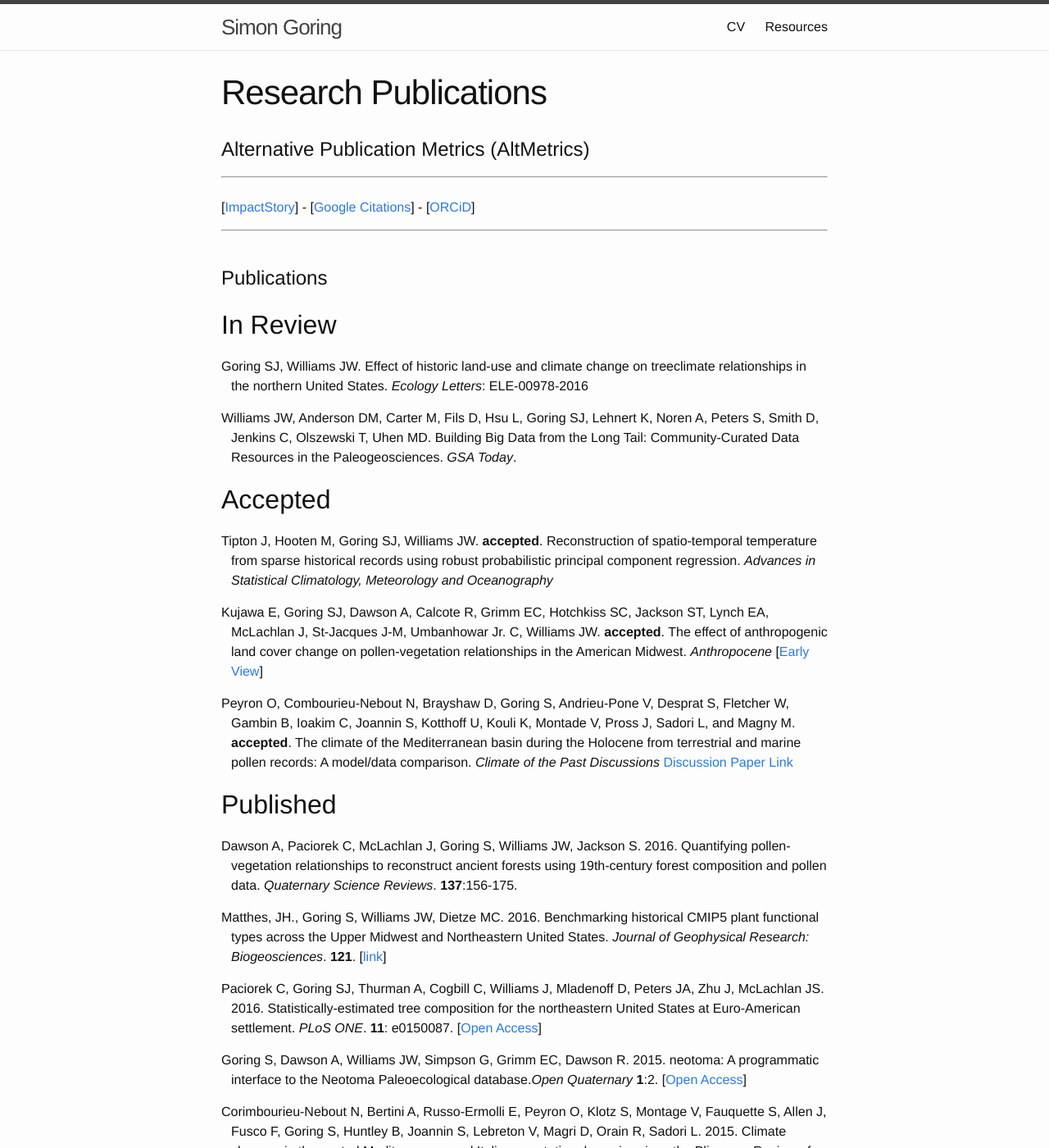
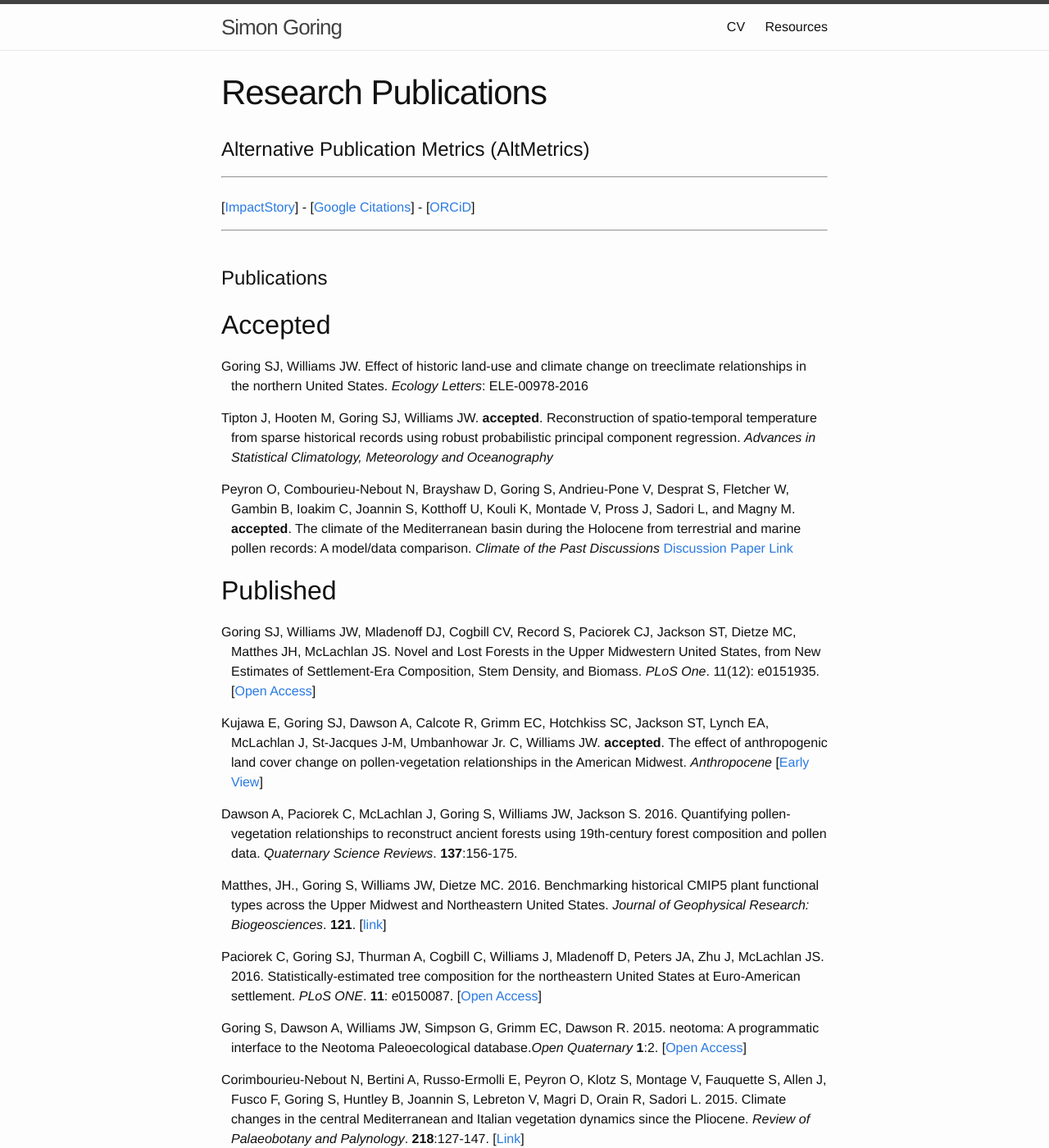
Before and after one commit to SimonGoring/simongoring.github.io, a Jekyll site: the page built from _cv/Publications.md, in a window 1280 px wide and 1400 px high. Shown: the whole window at 82% size. Built offline with Jekyll 4.4.1, drawn with Linux system fonts in a browser that asks for light colours; some of the changed text lies outside the part shown.

Commit message:
Updated the publications.

```diff
--- a/_cv/Publications.md
+++ b/_cv/Publications.md
@@ -13,26 +13,22 @@ concept: Academic Peer Reviewed Publications and Software
 <br>
 <h1>Publications</h1>
 
-<h2>In Review</h2>
-
+<h2>Accepted</h2>
 <p class="hangingindent">
 Goring SJ, Williams JW. Effect of historic land-use and climate change on treeclimate relationships in the northern United States. <i>Ecology Letters</i>: ELE-00978-2016</p>
 
 <p class="hangingindent">
-Williams JW, Anderson DM, Carter M, Fils D, Hsu L, Goring SJ, Lehnert K, Noren A, Peters S, Smith D, Jenkins C, Olszewski T, Uhen MD. Building Big Data from the Long Tail: Community-Curated Data Resources in the Paleogeosciences. <i>GSA Today</i>.
-</p>
-
-<h2>Accepted</h2>
-<p class="hangingindent">
 Tipton J, Hooten M, Goring SJ, Williams JW. <b>accepted</b>. Reconstruction of spatio-temporal temperature from sparse historical records using robust probabilistic principal component regression. <i>Advances in Statistical Climatology, Meteorology and Oceanography</i></p>
-
-<p class="hangingindent">
- Kujawa E, Goring SJ, Dawson A, Calcote R, Grimm EC, Hotchkiss SC, Jackson ST, Lynch EA, McLachlan J, St-Jacques J-M, Umbanhowar Jr. C, Williams JW. <b>accepted</b>. The effect of anthropogenic land cover change on pollen-vegetation relationships in the American Midwest. <i>Anthropocene</i> [<a href="http://dx.doi.org/10.1016/j.ancene.2016.09.005" title="In press paper link">Early View</a>]</p>
 
 <p class="hangingindent">
 Peyron O, Combourieu-Nebout N, Brayshaw D, Goring S, Andrieu-Pone V, Desprat S, Fletcher W,  Gambin B, Ioakim C, Joannin S, Kotthoff U, Kouli K, Montade V, Pross J, Sadori L, and Magny M. <b>accepted</b>. The climate of the Mediterranean basin during the Holocene from terrestrial and marine pollen records: A model/data comparison. <i>Climate of the Past Discussions</i> <a href="http://www.clim-past-discuss.net/cp-2016-65/">Discussion Paper Link</a></p>
 
 <h2>Published</h2>
+
+<p class="hangingindent">Goring SJ, Williams JW, Mladenoff DJ, Cogbill CV, Record S, Paciorek CJ, Jackson ST, Dietze MC, Matthes JH, McLachlan JS. Novel and Lost Forests in the Upper Midwestern United States, from New Estimates of Settlement-Era Composition, Stem Density, and Biomass. <i>PLoS One</i>. 11(12): e0151935. [<a href="http://dx.doi.org/10.1371/journal.pone.0151935" title="Journal article">Open Access</a>]</p>
+
+<p class="hangingindent">
+ Kujawa E, Goring SJ, Dawson A, Calcote R, Grimm EC, Hotchkiss SC, Jackson ST, Lynch EA, McLachlan J, St-Jacques J-M, Umbanhowar Jr. C, Williams JW. <b>accepted</b>. The effect of anthropogenic land cover change on pollen-vegetation relationships in the American Midwest. <i>Anthropocene</i> [<a href="http://dx.doi.org/10.1016/j.ancene.2016.09.005" title="Journal article">Early View</a>]</p>
 
 <p class="hangingindent">
 Dawson A, Paciorek C, McLachlan J, Goring S, Williams JW, Jackson S. 2016. Quantifying pollen-vegetation relationships to reconstruct ancient forests using 19th-century forest composition and pollen data. <i>Quaternary Science Reviews</i>. <b>137</b>:156-175.</p>
@@ -78,10 +74,6 @@ Matthes, JH., Goring S, Williams JW, Dietze MC. 2016. Benchmarking historical CM
 
 <p class="hangingindent">Vamosi J, Goring S, Kennedy B, Mayberry R, Moray C, Neame LA, Tunbridge ND, Elle E. (2007) Pollination, Floral Display, and the Ecological Correlates of Polyploidy. <i>Functional Ecosystems and Communities</i>. <b>1</b>: 1-9. [<a href="http://www.globalsciencebooks.info/JournalsSup/images/Sample/FEC_1%281%291-9.pdf">Open Access</a>]</p>
 
-### Accepted - In Revision
-
-<p class="hangingindent">Goring SJ, Williams JW, Mladenoff DJ, Cogbill CV, Record S, Paciorek CJ, Jackson ST, Dietze MC, Matthes JH, McLachlan JS. Changes in forest composition, stem density, and biomass from the settlement era (1800s) to present in the Upper Midwestern United States. <i>PLoS One</i>. [<a href="http://biorxiv.org/content/early/2015/09/11/026575">Preprint</a>], PONE-D-15-43554</p>
-
 ## SOFTWARE
 
 <p class="hangingindent">Goring S. (2016)  <i>earthlife</i> – an R package for the EarthLife Consortium API.  [<a href="https://github.com/earthlifeconsortium/earthlife">GitHub</a>]</p>
```
Also changed, not shown: index.md (+7 -0 lines).
